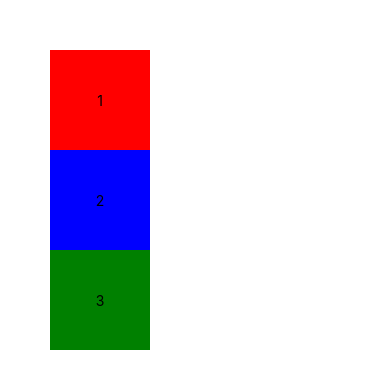
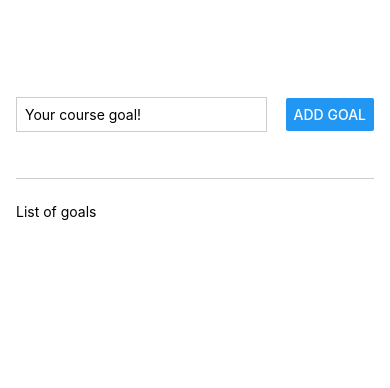
Before and after one commit to veyselkartalmis/react-native-course, a React Native app: screen / in a window 390 px wide. Shown: the top 388 px of the page. Built offline with nearby package versions, Linux system fonts and the light colour scheme.

Commit message:
improving the layout

```diff
--- a/App.js
+++ b/App.js
@@ -1,42 +1,45 @@
-import React from 'react';
-import { Text, View } from 'react-native';
+import { Button, StyleSheet, Text, TextInput, View } from "react-native";
 
 export default function App() {
   return (
-    <View style={{ padding: 50 }}>
-      <View
-        style={{
-          backgroundColor: 'red',
-          width: 100,
-          height: 100,
-          justifyContent: 'center',
-          alignItems: 'center'
-        }}
-      >
-        <Text>1</Text>
+    <View style={styles.appContainer}>
+      <View style={styles.inputContainer}>
+        <TextInput style={styles.textInput} placeholder="Your course goal!"/>
+        <Button title="Add Goal"/>
       </View>
-      <View
-        style={{
-          backgroundColor: 'blue',
-          width: 100,
-          height: 100,
-          justifyContent: 'center',
-          alignItems: 'center'
-        }}
-      >
-        <Text>2</Text>
-      </View>
-      <View
-        style={{
-          backgroundColor: 'green',
-          width: 100,
-          height: 100,
-          justifyContent: 'center',
-          alignItems: 'center'
-        }}
-      >
-        <Text>3</Text>
+      <View style={styles.goalsContainer}>
+        <Text>List of goals</Text>
       </View>
     </View>
   );
 }
+
+const styles = StyleSheet.create({
+  appContainer: {
+    flex: 1,
+    paddingTop: 50,
+    paddingHorizontal: 16,
+  },
+
+  inputContainer: {
+    flex: 1,
+    flexDirection: "row",
+    justifyContent: "space-between",
+    alignItems: "center",
+    marginBottom: 24,
+    borderBottomWidth: 1,
+    borderBottomColor: "#cccccc",
+  },
+
+  textInput: {
+    borderWidth: 1,
+    borderColor: "#cccccc",
+    width: "70%",
+    padding: 8,
+    marginRight: 8,
+  },
+
+  goalsContainer: {
+    flex: 5,
+  }
+});
```
